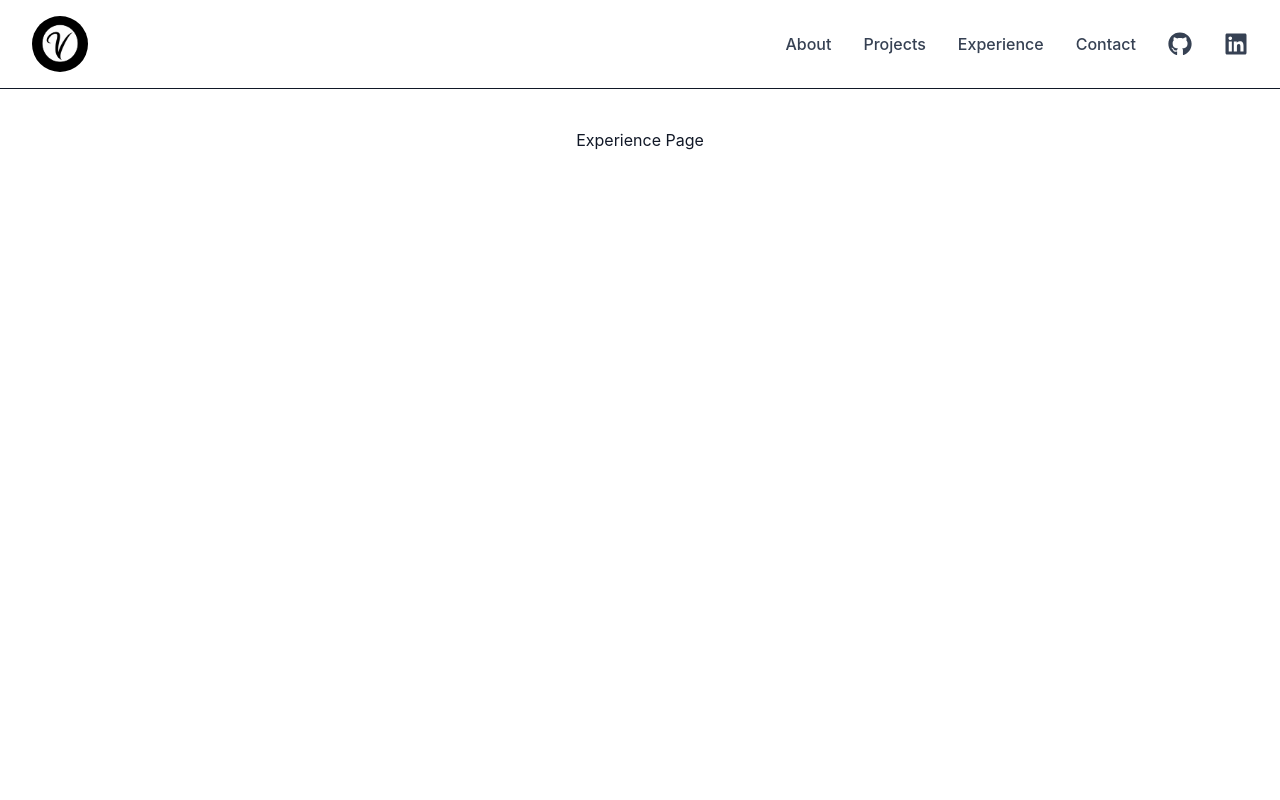
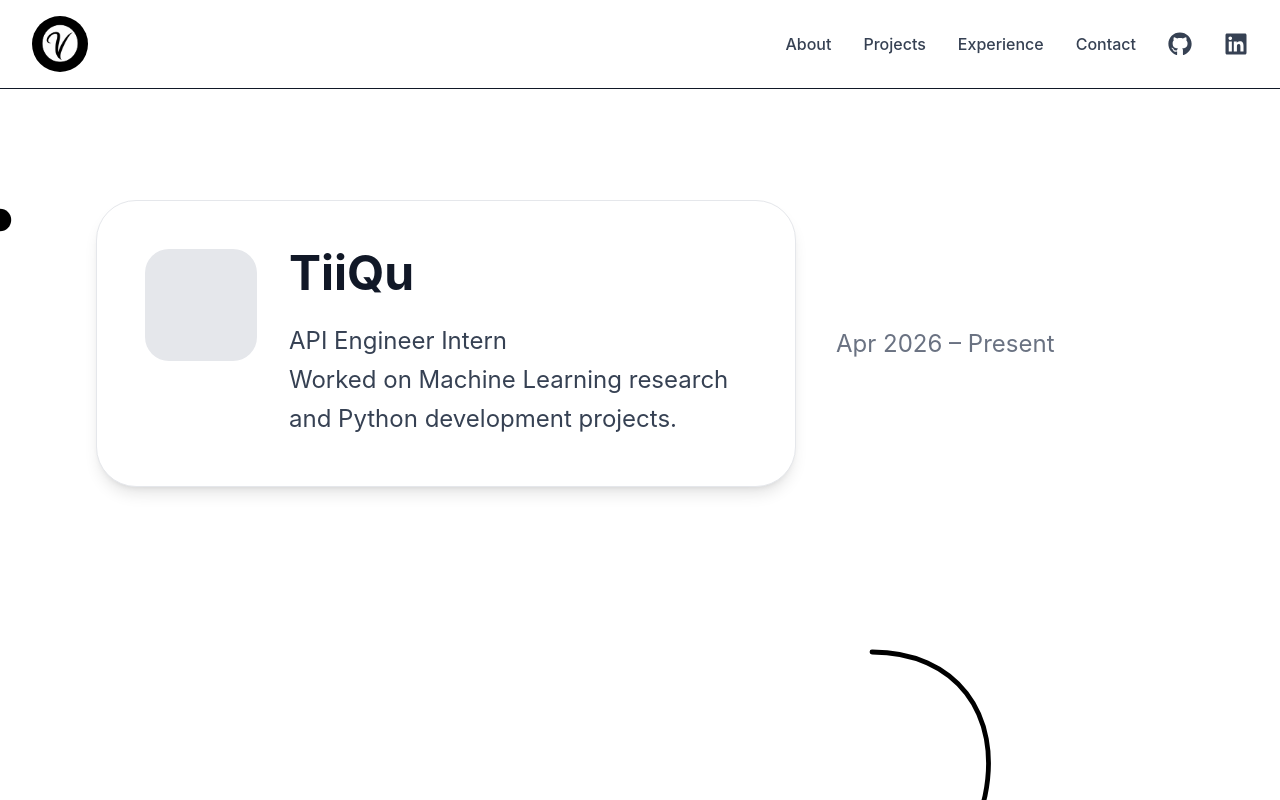
Before and after one commit to VivinAT04/portfolio, a React (Vite) app: page /experience in a window 1280 px wide. Shown: the top 800 px of the page. Built offline with nearby package versions, Linux system fonts and the light colour scheme.

Commit message:
building a basic archi

```diff
--- a/src/pages/Experience.jsx
+++ b/src/pages/Experience.jsx
@@ -1,7 +1,154 @@
+import { useEffect, useRef, useState } from "react";
+
 export default function Experience() {
+  const pathRef = useRef(null);
+
+  const [movingDot, setMovingDot] = useState({
+    x: 0,
+    y: 0,
+  });
+
+  useEffect(() => {
+    const updateDot = () => {
+      if (!pathRef.current) return;
+
+      const path = pathRef.current;
+      const length = path.getTotalLength();
+
+      const section = document.getElementById("experience");
+      if (!section) return;
+
+      const rect = section.getBoundingClientRect();
+
+      const start = rect.top + window.scrollY;
+      const end = start + section.offsetHeight;
+
+      const progress = Math.min(
+        Math.max(
+          (window.scrollY -
+            start +
+            window.innerHeight / 2) /
+            (end - start),
+          0
+        ),
+        1
+      );
+
+      const point = path.getPointAtLength(
+        length * progress
+      );
+
+      setMovingDot({
+        x: point.x,
+        y: point.y,
+      });
+    };
+
+    updateDot();
+
+    window.addEventListener("scroll", updateDot);
+
+    return () =>
+      window.removeEventListener(
+        "scroll",
+        updateDot
+      );
+  }, []);
+
   return (
-    <div className="pt-32 text-center">
-      <h1>Experience Page</h1>
-    </div>
+    <section
+    >
+
+      {/* ================= FIRST EXPERIENCE ================= */}
+      <div className="absolute left-24 top-[200px] flex items-center gap-10">
+        {/* Card */}
+        <div className="w-[700px] rounded-[40px] border border-gray-200 bg-white p-12 shadow-lg">
+          <div className="flex gap-8">
+            <div className="h-28 w-28 rounded-3xl bg-gray-200 flex-shrink-0" />
+
+            <div>
+              <h2 className="text-5xl font-bold">
+                 TiiQu
+              </h2>
+
+              <p className="mt-6 text-2xl text-gray-700 leading-relaxed">
+                API Engineer Intern
+                <br />
+                Worked on Machine Learning
+                research and Python
+                development projects.
+              </p>
+            </div>
+          </div>
+        </div>
+
+        {/* Date */}
+        <p className="text-2xl text-gray-500 whitespace-nowrap">
+        Apr 2026 – Present
+        </p>
+      </div>
+
+      {/* ================= SECOND EXPERIENCE ================= */}
+      <div className="absolute right-24 top-[1150px] flex items-center gap-10">
+        {/* Date */}
+        <p className="text-2xl text-gray-500 whitespace-nowrap">
+          May 2024 – Jul 2024
+        </p>
+
+        {/* Card */}
+        <div className="w-[700px] rounded-[40px] border border-gray-200 bg-white p-12 shadow-lg">
+          <div className="flex gap-8">
+            <div className="h-28 w-28 rounded-3xl bg-gray-200 flex-shrink-0" />
+
+            <div>
+              <h2 className="text-5xl font-bold">
+               NIT Calicut
+              </h2>
+
+              <p className="mt-6 text-2xl text-gray-700 leading-relaxed">
+                Summer Research Intern
+                <br />
+                Building AI-powered
+                applications using React,
+                Node.js and LLMs.
+              </p>
+            </div>
+          </div>
+        </div>
+      </div>
+
+      {/* ================= CURVE + MOVING DOT ================= */}
+      <svg
+        className="absolute inset-0 w-full h-[2200px] pointer-events-none"
+        viewBox="0 0 1600 2200"
+      >
+        <path
+          ref={pathRef}
+          d="
+            M 1090 540
+
+            C 1300 540,
+              1320 850,
+              900 1050
+
+            C 500 1250,
+              550 1450,
+              620 1550
+          "
+          fill="none"
+          stroke="black"
+          strokeWidth="6"
+          strokeLinecap="round"
+        />
+
+        {/* ONLY ONE DOT */}
+        <circle
+          cx={movingDot.x}
+          cy={movingDot.y}
+          r="14"
+          fill="black"
+        />
+      </svg>
+    </section>
   );
 }
```
